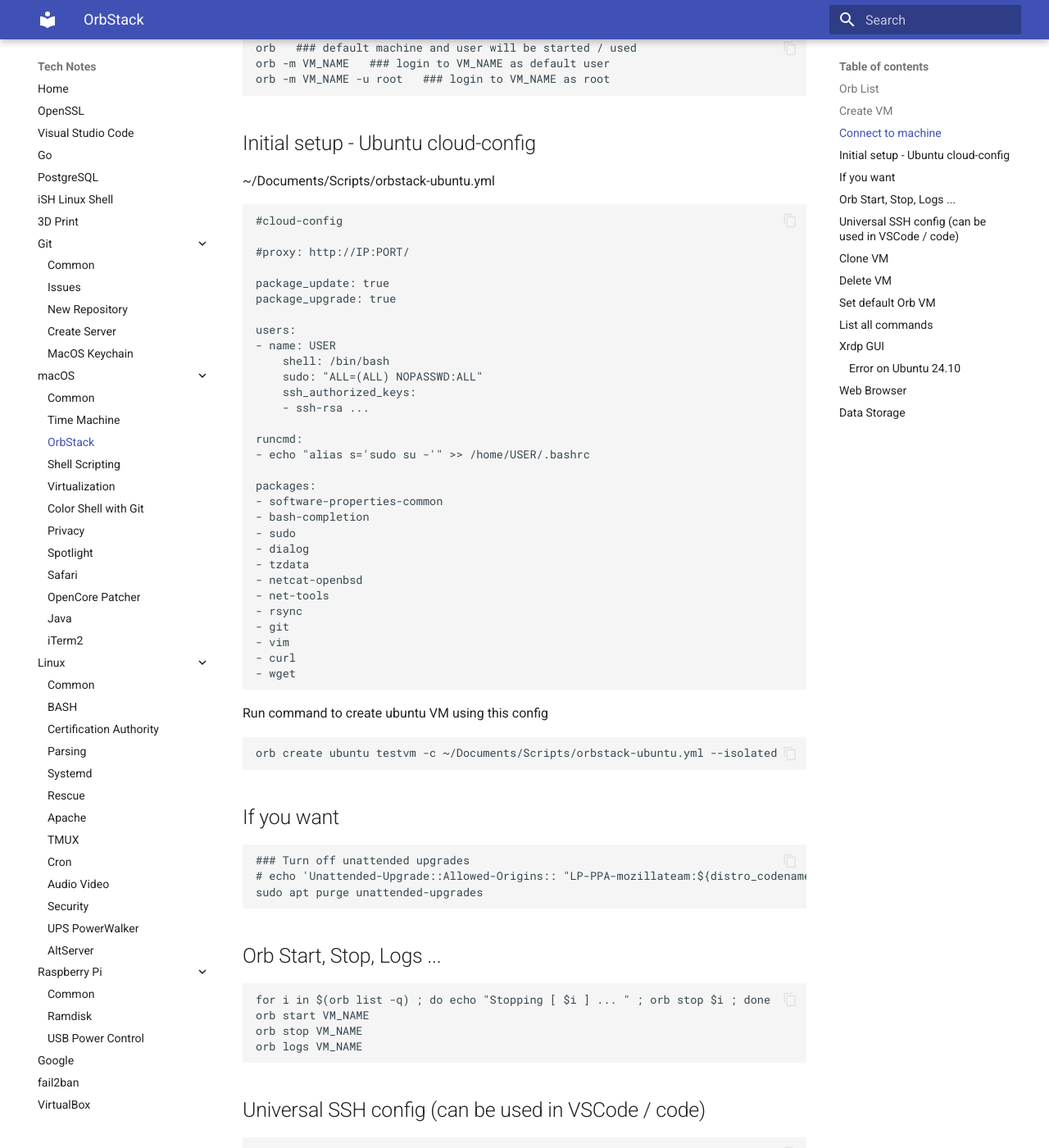
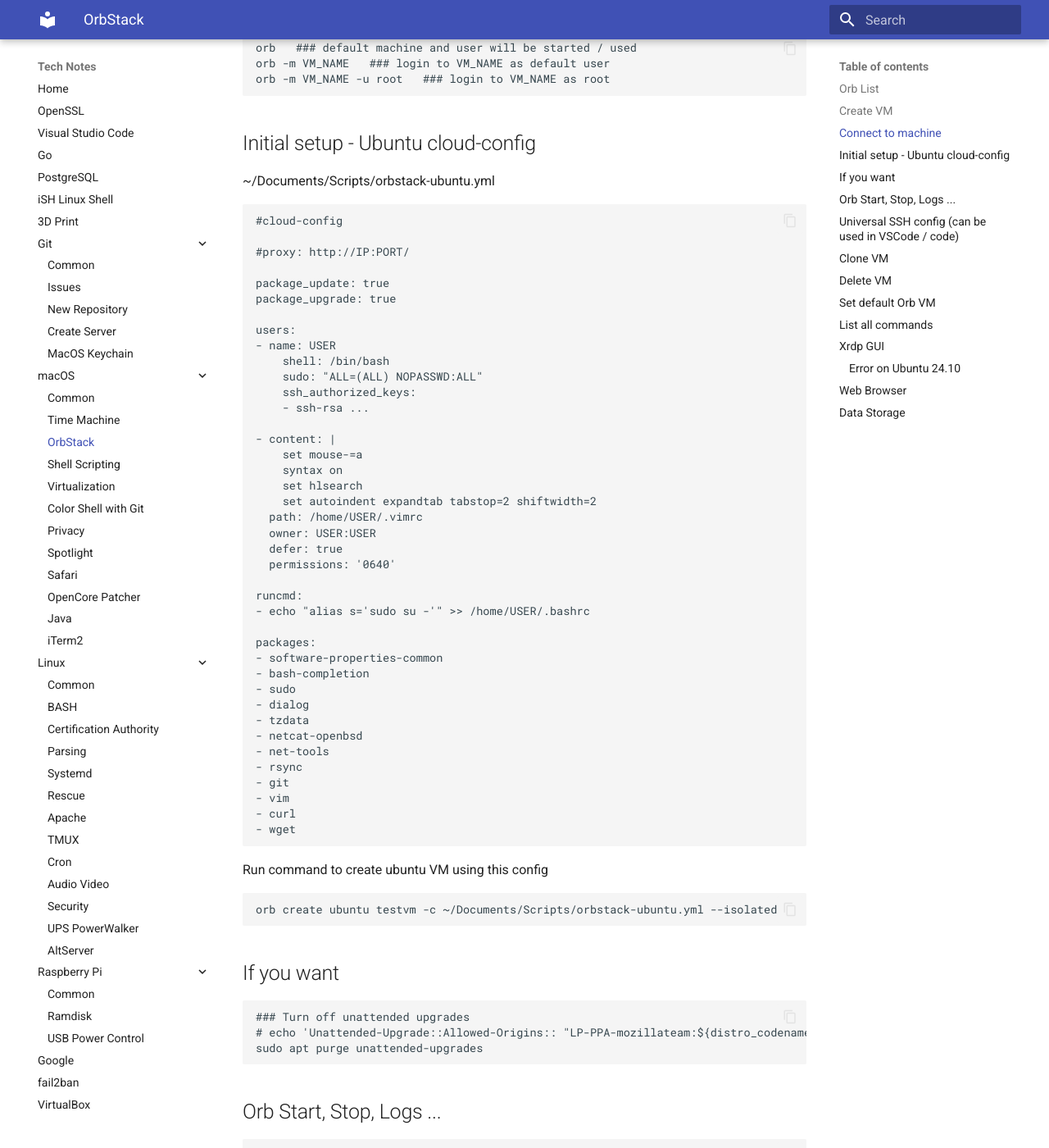
Before and after one commit to jorycz/technotes, an MkDocs documentation site: the page built from docs/macOS/macOS-OrbStack.md, in a window 1280 px wide and 1400 px high, scrolled down 692 px. Shown: the whole window at 82% size. Built offline with MkDocs 1.6.1 and Material for MkDocs 9.7.7, drawn with Linux system fonts in a browser that asks for light colours.

Commit message:
Ubuntu autoinstall updated for orbstack.

```diff
--- a/docs/macOS/macOS-OrbStack.md
+++ b/docs/macOS/macOS-OrbStack.md
@@ -39,6 +39,16 @@
         sudo: "ALL=(ALL) NOPASSWD:ALL"
         ssh_authorized_keys:
         - ssh-rsa ...
+
+    - content: |
+        set mouse-=a
+        syntax on
+        set hlsearch
+        set autoindent expandtab tabstop=2 shiftwidth=2
+      path: /home/USER/.vimrc
+      owner: USER:USER
+      defer: true
+      permissions: '0640'
 
     runcmd:
     - echo "alias s='sudo su -'" >> /home/USER/.bashrc
```
